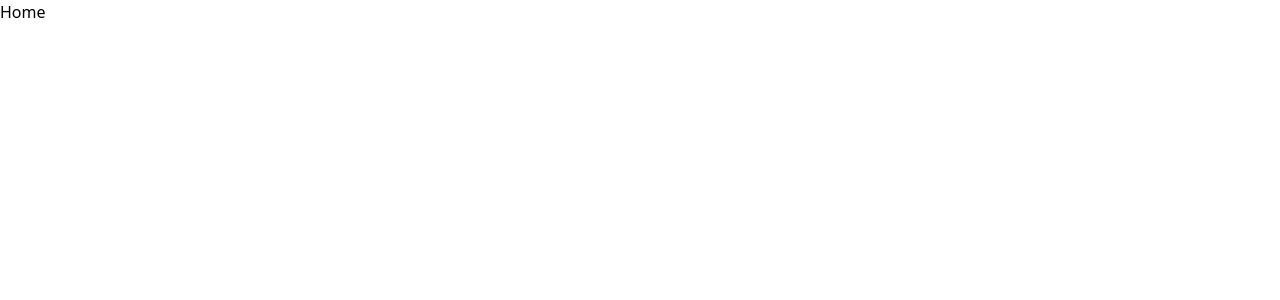
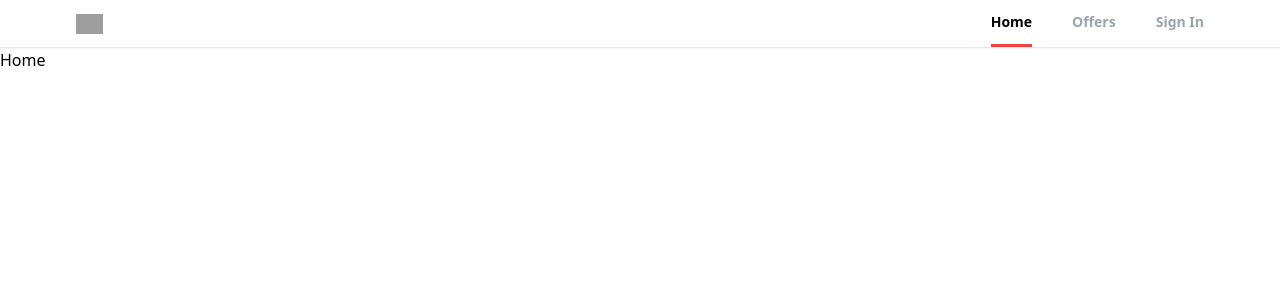
Before and after one commit to chshivm007/real-estate, a React (Create React App) app: page / in a window 1280 px wide. Shown: the top 300 px of the page. Built offline with nearby package versions, Linux system fonts and the light colour scheme; grey boxes are pictures that could not be loaded.

Commit message:
Created Navigation Bar

```diff
--- a/src/App.js
+++ b/src/App.js
@@ -5,11 +5,13 @@
 import SignIn from "./pages/SignIn"
 import SignUp from "./pages/SignUp"
 import Offers from "./pages/Offers"
+import Header from "./components/Header"
 
 function App() {
   return (
     <>
       <Router>
+        <Header/>
         <Routes>
           <Route path = "/" element = { <Home/> } />
           <Route path = "/profile" element = { <Profile/> } />
--- /dev/null
+++ b/src/components/Header.jsx
@@ -0,0 +1,32 @@
+import React from 'react'
+import {useLocation, useNavigate} from "react-router-dom"
+
+export default function Header() {
+  const location = useLocation()
+  const navigate = useNavigate()
+
+  console.log(location.pathname)
+  function pathMatchRoute(route) {
+    return route === location.pathname
+  }
+  return (
+    <div className='bg-white border-b shadow-sm sticky top-0 z-50'>
+      <header className="flex justify-between items-center px-3 max-w-6xl mx-auto">
+          <div>
+            <img src="https://static.rdc.moveaws.com/rdc-ui/logos/logo-brand.svg" alt="logo" className = "h-5 cursor-pointer"
+            onClick={() => navigate("/")} />
+          </div>
+          <div>
+            <ul className="flex space-x-10">
+            <li className={`cursor-pointer py-3 text-sm font-semibold text-gray-400 border-b-[3px] border-b-transparent
+              ${pathMatchRoute("/") && "!text-black !border-b-red-500"}`} onClick={()=>navigate("/")}>Home</li>
+              <li className={`cursor-pointer py-3 text-sm font-semibold text-gray-400 border-b-[3px] border-b-transparent
+              ${pathMatchRoute("/offers") && "!text-black !border-b-red-500"}` } onClick={() => navigate("/offers")}>Offers</li>
+              <li className={`cursor-pointer py-3 text-sm font-semibold text-gray-400 border-b-[3px] border-b-transparent
+              ${pathMatchRoute("/sign-in") && "!text-black !border-b-red-500"}` } onClick={() => navigate("/sign-in")}>Sign In</li>
+            </ul>
+          </div>
+      </header>
+    </div>
+  )
+}
```
